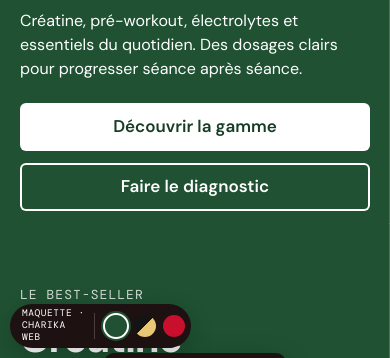
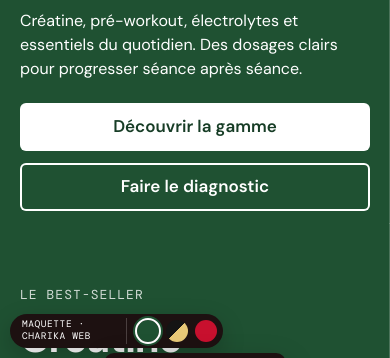
Before and after one commit to mohamedscaler/maquettes, a plain HTML site: page justath/index.html in a window 390 px wide. Shown: the part 486-844 px from the top of the page. Drawn offline with nearby package versions, Linux system fonts and the light colour scheme.

Commit message:
JustAth : badge maquette sur 2 lignes en mobile
Co-Authored-By: Claude Opus 5.5 <noreply@anthropic.com>
Claude-Session: https://claude.ai/code/session_01JxQW3RSMKocMsmnRzmB6Bp

```diff
--- a/justath/index.html
+++ b/justath/index.html
@@ -426,7 +426,7 @@ body:has(.cart.open) .sticky-buy,body:has(.drawer.open) .sticky-buy{display:none
   .quiz .choices button{font-size:15px;min-height:56px;padding:10px 12px}
   .quiz .res-item{grid-template-columns:56px 1fr auto;font-size:14px}
   .mock-badge{left:10px;bottom:10px;padding:4px 4px 4px 12px;gap:8px;font-size:9.5px}
-  .mock-badge > span{max-width:64px;line-height:1.25}
+  .mock-badge > span{max-width:96px;line-height:1.25}
   .swatches{padding-left:8px;gap:3px}
   .swatches button{width:26px;height:26px}
   .totop{width:48px;height:48px;right:12px;bottom:12px}
```
Also changed, not shown: justath/produit-ashwa.html (+1 -1 lines), justath/produit-beauty.html (+1 -1 lines), justath/produit-creatine.html (+1 -1 lines), justath/produit-electrolytes.html (+1 -1 lines), justath/produit-magzinc.html (+1 -1 lines), justath/produit-preworkout.html (+1 -1 lines), justath/produit-vitc.html (+1 -1 lines).
